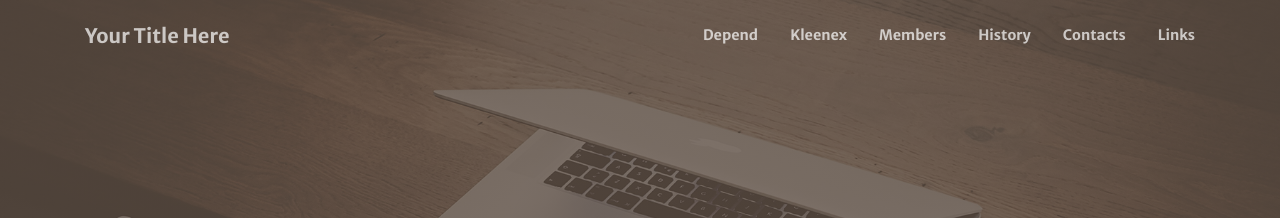
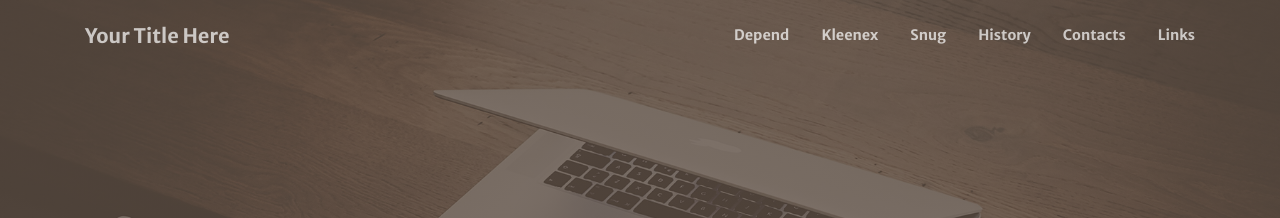
Before and after one commit to stackbit-projects/panoramic-whale-2ec88, a Jekyll site: the page built from index.md, in a window 1280 px wide. Shown: the top 218 px of the page. Built offline with Jekyll 4.4.1, drawn with Linux system fonts in a browser that asks for light colours; our own code applies the rules of GitHub Pages for plain Markdown files.

Commit message:
menus.yml: updated title in header

```diff
--- a/_data/menus.yml
+++ b/_data/menus.yml
@@ -3,7 +3,7 @@ header:
     url: '/#about'
   - title: Kleenex
     url: '/#services'
-  - title: Members
+  - title: Snug
     url: '/#members'
   - title: History
     url: '/#timeline'
```
